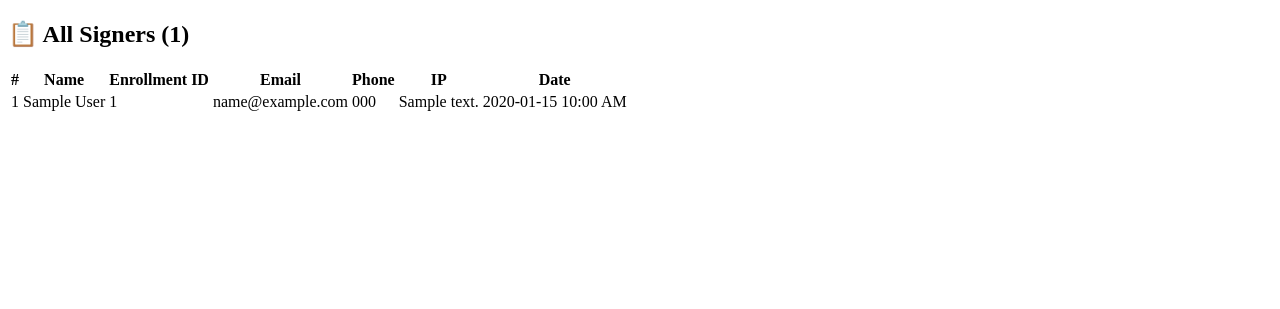
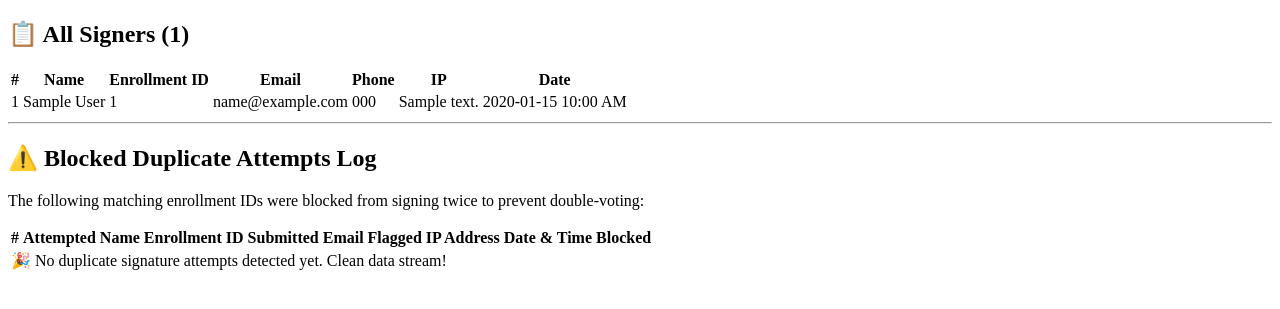
Before and after one commit to jplaschke/lumbee-petition, a Flask app: page /admin/signers in a window 1280 px wide. Shown: the top 309 px of the page. Run offline with Flask 3, Linux system fonts and the light colour scheme; a user stored in the database is signed in; tables that the repository leaves empty hold one stand-in row (values such as "Sample post").

Commit message:
Add duplicate report

```diff
--- a/app/templates/admin/signers.html
+++ b/app/templates/admin/signers.html
@@ -6,19 +6,65 @@
   <tbody>
   {% for s in signers %}
   <tr>
-    <td>{{ loop.index }}</td><td>{{ s.full_name }}</td><td>{{ s.enrollment_id }}</td>
-    <td>{{ s.email }}</td><td>{{ s.phone or '-' }}</td><td>{{ s.ip_address or '-' }}</td>
-    <!-- Update this specific column inside app/templates/signers.html -->
+    <td>{{ loop.index }}</td>
+    <td>{{ s.full_name }}</td>
+    <td>{{ s.enrollment_id }}</td>
+    <td>{{ s.email }}</td>
+    <td>{{ s.phone or '-' }}</td>
+    <td>{{ s.ip_address or '-' }}</td>
     <td>
-        {% if s.timestamp.tzinfo %}
+      {% if s.timestamp.tzinfo %}
         {{ s.timestamp.astimezone().strftime('%Y-%m-%d %I:%M %p') }}
-        {% else %}
+      {% else %}
         {{ s.timestamp.strftime('%Y-%m-%d %I:%M %p') }}
-        {% endif %}
+      {% endif %}
     </td>
-
   </tr>
   {% endfor %}
   </tbody>
 </table>
+
+<!-- ================================================================= -->
+<!-- TASK 4: PLACED SAFELY INSIDE THE CONTENT BLOCK BEFORE ENDBLOCK    -->
+<!-- ================================================================= -->
+<hr class="my-5">
+
+<h2 class="text-danger mt-4">⚠️ Blocked Duplicate Attempts Log</h2>
+<p class="text-muted small">The following matching enrollment IDs were blocked from signing twice to prevent double-voting:</p>
+
+<table class="table table-hover table-striped table-sm">
+  <thead class="table-dark">
+    <tr>
+      <th>#</th>
+      <th>Attempted Name</th>
+      <th>Enrollment ID</th>
+      <th>Submitted Email</th>
+      <th>Flagged IP Address</th>
+      <th>Date & Time Blocked</th>
+    </tr>
+  </thead>
+  <tbody>
+  {% for attempt in duplicate_attempts %}
+  <tr class="table-danger">
+    <td>{{ loop.index }}</td>
+    <td><strong>{{ attempt.full_name }}</strong></td>
+    <td><code class="text-danger fw-bold">{{ attempt.enrollment_id }}</code></td>
+    <td>{{ attempt.email or '-' }}</td>
+    <td><code>{{ attempt.ip_address or '-' }}</code></td>
+    <td>
+      {% if attempt.timestamp.tzinfo %}
+        {{ attempt.timestamp.astimezone().strftime('%Y-%m-%d %I:%M %p') }}
+      {% else %}
+        {{ attempt.timestamp.strftime('%Y-%m-%d %I:%M %p') }}
+      {% endif %}
+    </td>
+  </tr>
+  {% else %}
+  <tr>
+    <td colspan="6" class="text-muted py-3 text-center">🎉 No duplicate signature attempts detected yet. Clean data stream!</td>
+  </tr>
+  {% endfor %}
+  </tbody>
+</table>
+
 {% endblock %}
```
